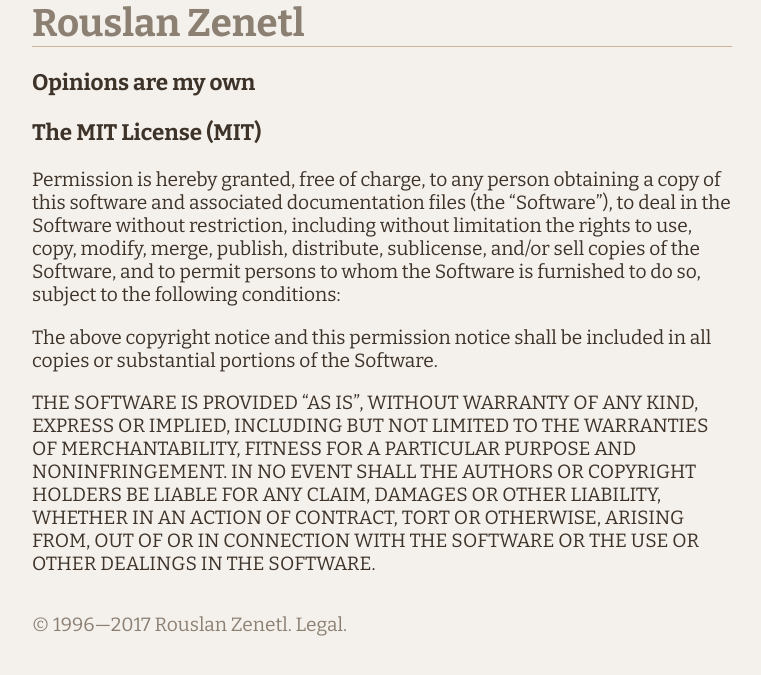
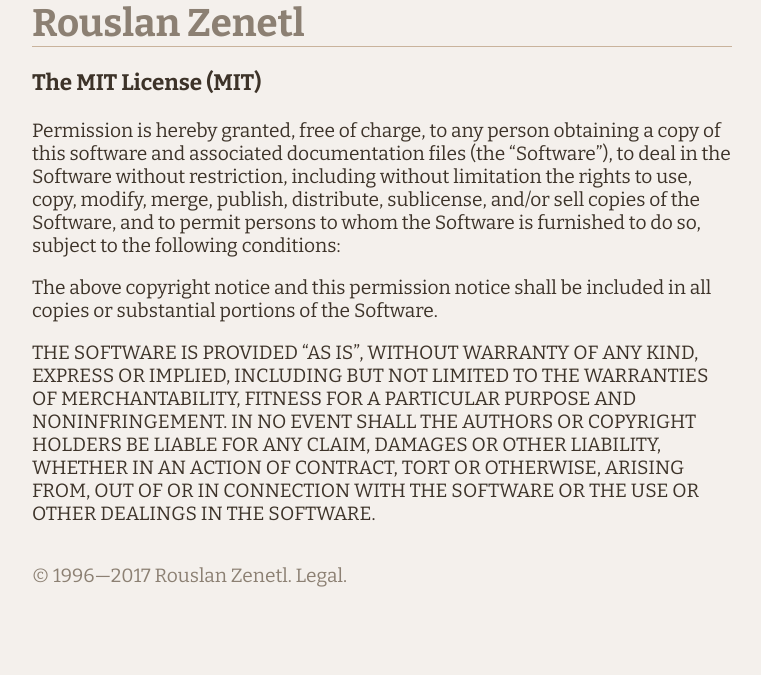
Before and after one commit to rzen/rzen.github.io, a Jekyll site: the page built from legal/index.md, in a window 1280 px wide. Shown: the top 675 px of the page, without its empty margins (218-979 px from the left). Built offline with Jekyll 4.4.1, drawn with Linux system fonts in a browser that asks for light colours.

Commit message:
change extension to md

```diff
--- a/legal/index.md
+++ b/legal/index.md
@@ -3,8 +3,6 @@
 title: Legal
 tags: about legal
 ---
-
-# Opinions are my own
 
 # The MIT License (MIT)
 
```
Also changed, not shown: _posts/2017-05-13-test-post.md (renamed from _posts/2017-05-13-test-post.markdown).
